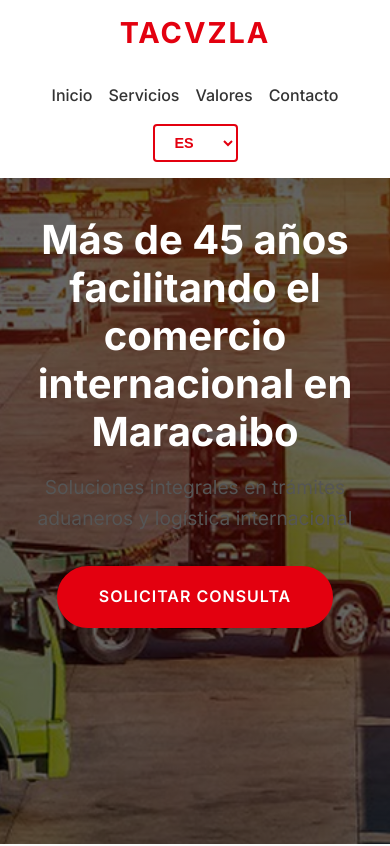
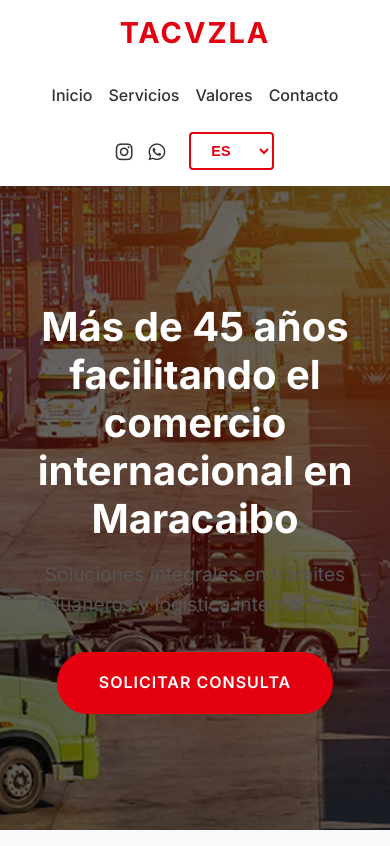
Before and after one commit to workthingstesting/tacvzla, a plain HTML site: page index.html in a window 390 px wide. Shown: the top 846 px of the page. Drawn offline with Linux system fonts and the light colour scheme.

Commit message:
retoque de header y fondo de nuestros valores

```diff
--- a/index.html
+++ b/index.html
@@ -23,12 +23,18 @@
                     <li><a href="#contact">Contacto</a></li>
                 </ul>
             </nav>
+            <div class="header-actions">
+                <div class="social-links">
+                    <a href="https://instagram.com/tacvzla" target="_blank" class="social-icon" aria-label="Instagram"><i class="fab fa-instagram"></i></a>
+                    <a href="https://wa.me/584120774999" target="_blank" class="social-icon" aria-label="WhatsApp"><i class="fab fa-whatsapp"></i></a>
+                </div>
                 <div class="language-selector">
                     <select id="language-select">
                         <option value="es">ES</option>
                         <option value="en">EN</option>
                         <option value="zh">中文</option>
                     </select>
+                </div>
             </div>
         </div>
     </header>
--- a/styles.css
+++ b/styles.css
@@ -136,6 +136,33 @@ nav ul li a::after {
 
 nav ul li a:hover::after {
     width: 100%;
+}
+
+.header-actions {
+    display: flex;
+    align-items: center;
+    gap: 1.5rem;
+}
+
+.social-links {
+    display: flex;
+    align-items: center;
+    gap: 1rem;
+}
+
+.social-icon {
+    color: var(--text-color);
+    font-size: 1.2rem;
+    transition: var(--transition);
+    display: flex;
+    align-items: center;
+    justify-content: center;
+    text-decoration: none;
+}
+
+.social-icon:hover {
+    color: var(--primary-red);
+    transform: translateY(-2px);
 }
 
 .language-selector select {
@@ -349,8 +376,16 @@ section {
 /* Values Section */
 .values {
     background-color: var(--dark-gray);
+    background-image: linear-gradient(rgba(0, 0, 0, 0.75), rgba(0, 0, 0, 0.75)), url('img/fondo01.jpeg');
+    background-size: cover;
+    background-position: center;
+    background-attachment: fixed;
     color: var(--white);
-    padding: 40px 0;
+    padding: 60px 0;
+}
+
+.values .section-title {
+    color: var(--white);
 }
 
 .values .container {
@@ -693,14 +728,32 @@ footer {
 
 /* Responsive Design */
 @media (max-width: 768px) {
+    header {
+        position: relative;
+    }
+
+    .hero {
+        height: auto;
+        min-height: calc(100vh - 200px);
+        padding: 80px 20px;
+    }
+
     header .container {
         flex-direction: column;
         padding: 1rem;
     }
 
+    .header-actions {
+        margin-top: 0.5rem;
+        flex-direction: row;
+        gap: 1.5rem;
+    }
+
     nav ul {
         margin: 1rem 0;
         gap: 1rem;
+        flex-wrap: wrap;
+        justify-content: center;
     }
 
     .hero-title {
```
Also changed, not shown: valores.html (+6 -0 lines), img/fondo01.jpeg (added). Lines whose indentation alone changed are shown as unchanged.
